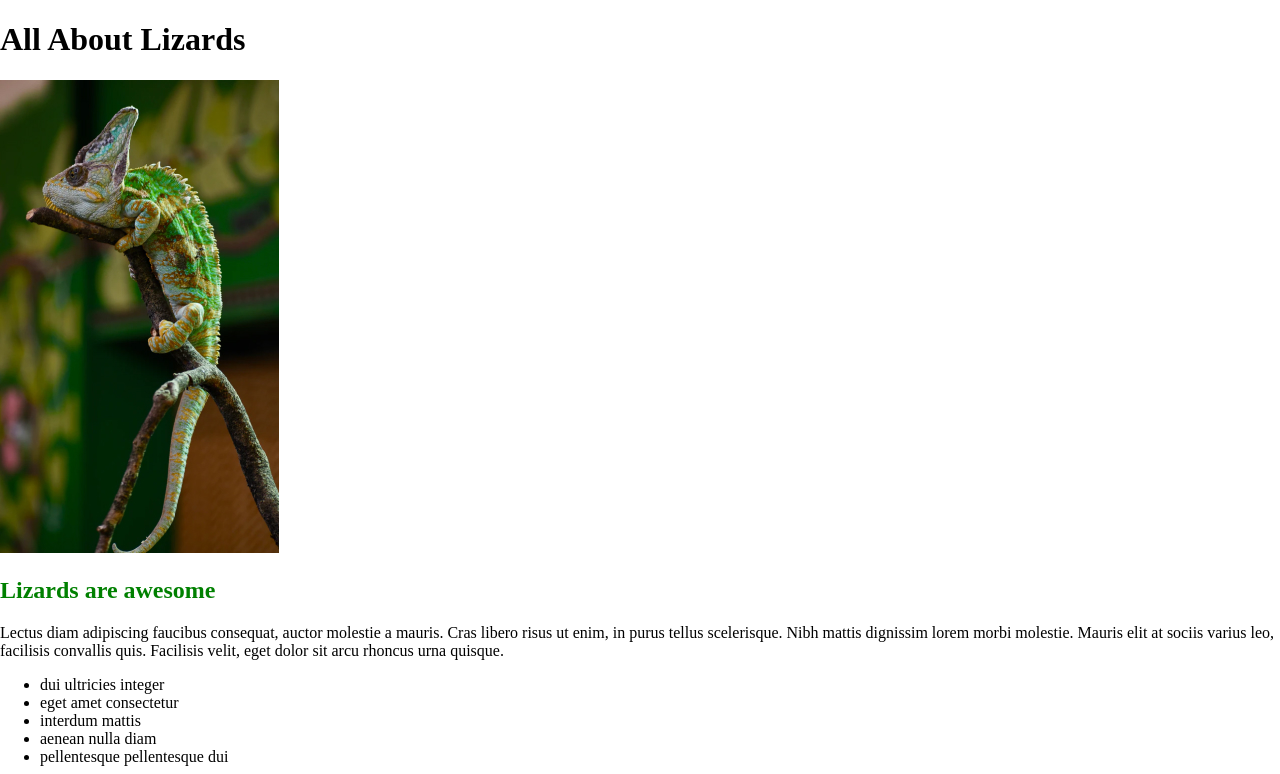
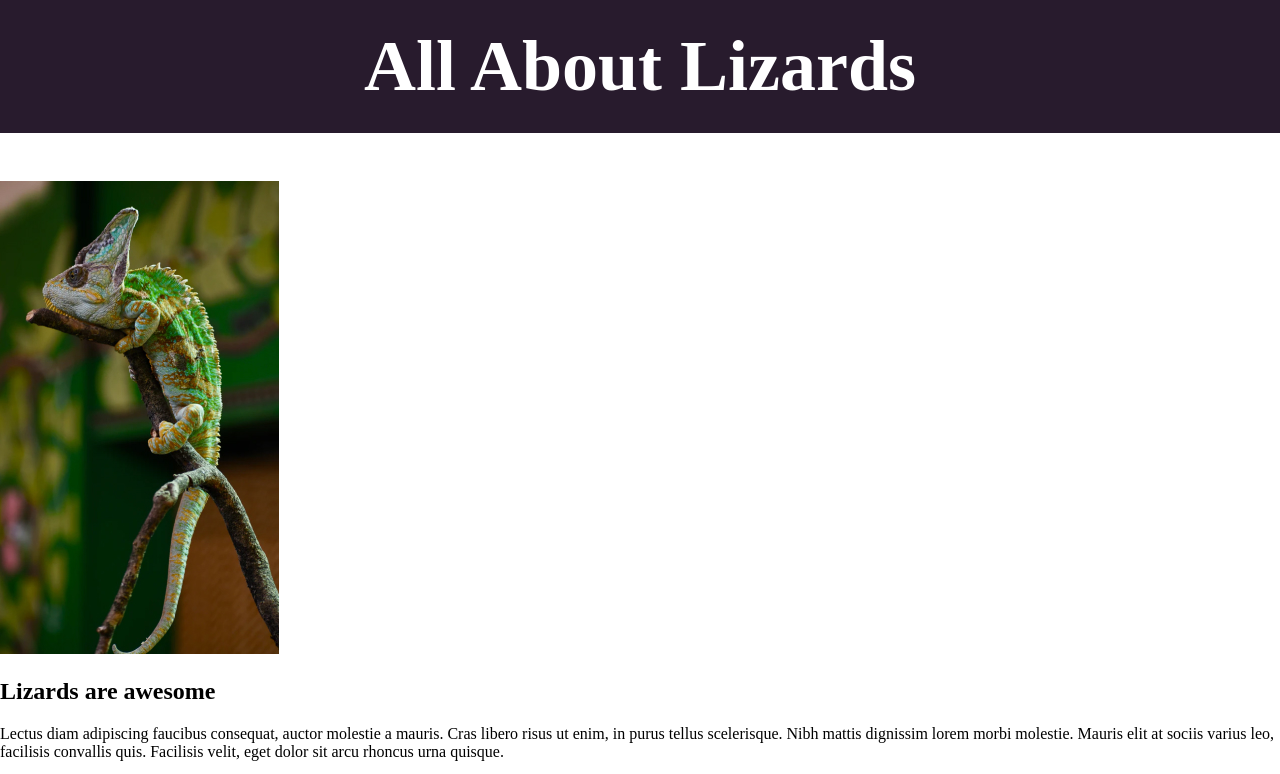
Before and after one commit to retronauta/html_css_challenges, a plain HTML site: page index.html in a window 1280 px wide. Shown: the top 774 px of the page. Drawn offline with Linux system fonts and the light colour scheme; files that its build step writes are made by us from their sources.

Commit message:
Challenge #5 completado
- H1 estilizado segun modelo presentado sin usar tags html.
- Cambiar tamanio de letra.
- Proporcionar los colores requeridos en la instruccion.

```diff
--- a/css/style.css
+++ b/css/style.css
@@ -2,6 +2,11 @@ body{
     margin: 0;
 }
 
-h2{
-    color:green;
+h1{
+    font-size: 72px;
+    color: #FFF;
+    background-color: #281B2D;
+    text-align: center;
+    margin-top: 0;
+    padding: 25px 0;
 }
```
